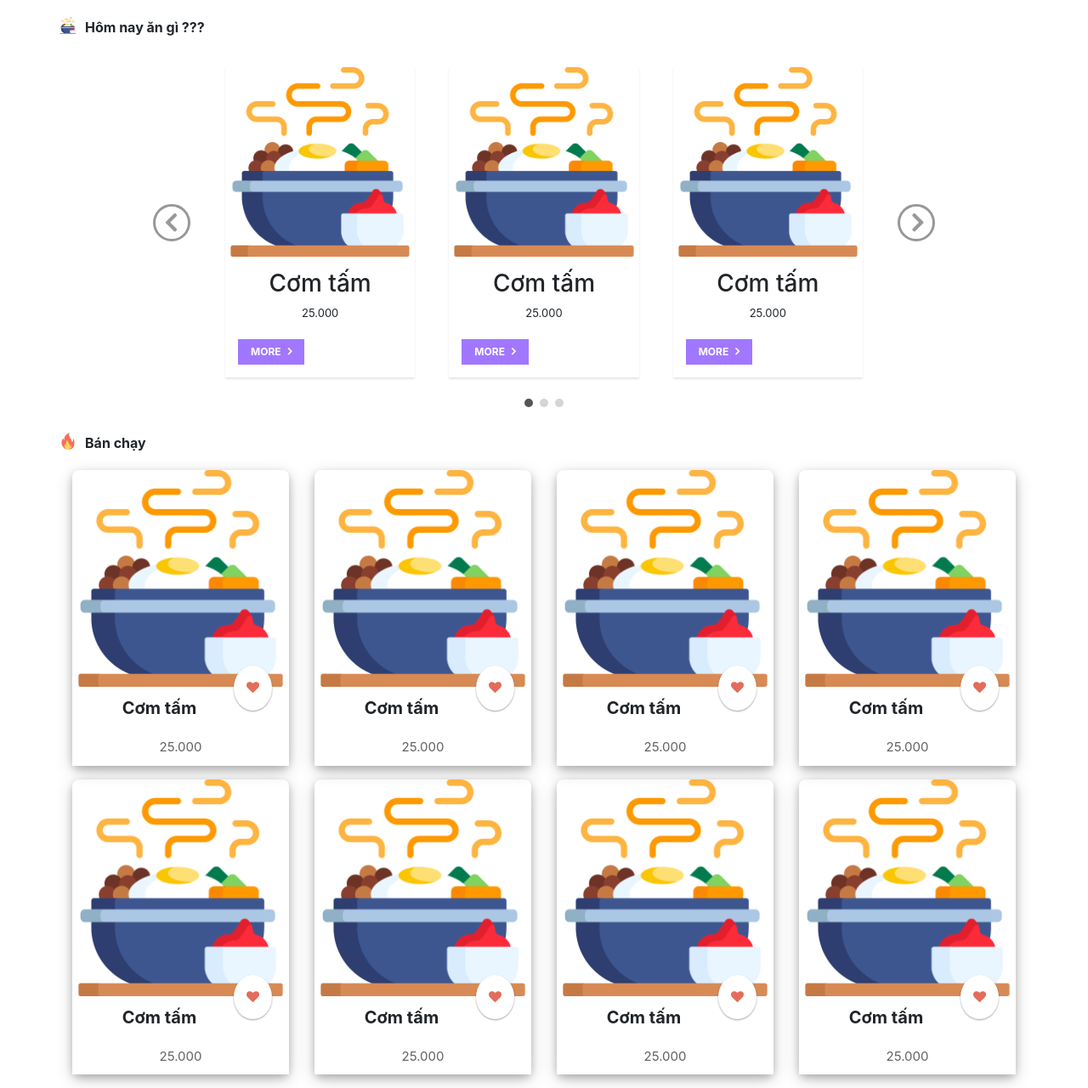
After one commit to khang3052002/NHOM24-NMCPM-QUANLICANTIN, a web app: file admin/homepage.html in a window 1280 px wide. The commit adds this page. Shown: the whole page at 85% size. Run offline with its HTML, style and script files only (its server is not run), Linux system fonts and the light colour scheme.

Commit message:
add front-end

```diff
--- /dev/null
+++ b/admin/homepage.html
@@ -0,0 +1,332 @@
+<!DOCTYPE html>
+<html lang="en">
+
+<head>
+    <meta charset="UTF-8">
+    <meta http-equiv="X-UA-Compatible" content="IE=edge">
+    <meta name="viewport" content="width=device-width, initial-scale=1.0">
+
+    <link rel="stylesheet" href="https://stackpath.bootstrapcdn.com/bootstrap/4.5.0/css/bootstrap.min.css">
+    <link rel="stylesheet" href="https://maxcdn.bootstrapcdn.com/font-awesome/4.7.0/css/font-awesome.min.css">
+    <script src="../js/jquery-3.6.1.min.js"></script>
+    <script src="https://stackpath.bootstrapcdn.com/bootstrap/4.5.0/js/bootstrap.min.js"></script>
+    <script src="../js/bootstrap.min.js"></script>
+    <script src="https://cdn.jsdelivr.net/npm/bootstrap@5.2.3/dist/js/bootstrap.min.js"></script>
+    <link rel="stylesheet" href="../css/style-homepage.css">
+    <title>Home page</title>
+</head>
+
+<body>
+    <div class="container" style="margin-top: 20px;">
+        <div class="row d-flex" style="flex-wrap: nowrap;">
+            <img src="../images/food.png" alt="" style="width: 20px; height: 20px">
+            <strong style="white-space: nowrap; padding-left: 10px;">Hôm nay ăn gì ???</strong>
+        </div>
+        <div class="row">
+            <div class="col-md-10 mx-auto">
+                <div id="myCarousel" class="carousel slide" data-ride="carousel" data-interval="0">
+                    <!-- Carousel indicators -->
+                    <ol class="carousel-indicators">
+                        <li data-target="#myCarousel" data-slide-to="0" class="active"></li>
+                        <li data-target="#myCarousel" data-slide-to="1"></li>
+                        <li data-target="#myCarousel" data-slide-to="2"></li>
+                    </ol>
+                    <!-- Wrapper for carousel items -->
+                    <div class="carousel-inner">
+                        <div class="carousel-item active">
+                            <div class="row">
+                                <div class="col-sm-4">
+                                    <div class="thumb-wrapper">
+                                        <div class="img-box">
+                                            <img src="../images/food.png" class="img-fluid" alt="">
+                                        </div>
+                                        <div class="thumb-content">
+                                            <h3 class="text-center">Cơm tấm</h3>
+                                            <p class="text-center">25.000</p>
+                                            <a href="#" class="btn btn-primary">More <i
+                                                    class="fa fa-angle-right"></i></a>
+                                        </div>
+                                    </div>
+                                </div>
+                                <div class="col-sm-4">
+                                    <div class="thumb-wrapper">
+                                        <div class="img-box">
+                                            <img src="../images/food.png" class="img-fluid" alt="">
+                                        </div>
+                                        <div class="thumb-content">
+                                            <h3 class="text-center">Cơm tấm</h3>
+                                            <p class="text-center">25.000</p>
+                                            <a href="#" class="btn btn-primary">More <i
+                                                    class="fa fa-angle-right"></i></a>
+                                        </div>
+                                    </div>
+                                </div>
+                                <div class="col-sm-4">
+                                    <div class="thumb-wrapper">
+                                        <div class="img-box">
+                                            <img src="../images/food.png" class="img-fluid" alt="">
+                                        </div>
+                                        <div class="thumb-content">
+                                            <h3 class="text-center">Cơm tấm</h3>
+                                            <p class="text-center">25.000</p>
+                                            <a href="#" class="btn btn-primary">More <i
+                                                    class="fa fa-angle-right"></i></a>
+                                        </div>
+                                    </div>
+                                </div>
+                            </div>
+                        </div>
+                        <div class="carousel-item">
+                            <div class="row">
+                                <div class="col-sm-4">
+                                    <div class="thumb-wrapper">
+                                        <div class="img-box">
+                                            <img src="../images/food.png" class="img-fluid"
+                                                alt="">
+                                        </div>
+                                        <div class="thumb-content">
+                                            <h3 class="text-center">Cơm tấm</h3>
+                                            <p class="text-center">25.000</p>
+                                            <a href="#" class="btn btn-primary">More <i
+                                                    class="fa fa-angle-right"></i></a>
+                                        </div>
+                                    </div>
+                                </div>
+                                <div class="col-sm-4">
+                                    <div class="thumb-wrapper">
+                                        <div class="img-box">
+                                            <img src="../images/food.png" class="img-fluid" alt="">
+                                        </div>
+                                        <div class="thumb-content">
+                                            <h3 class="text-center">Cơm tấm</h3>
+                                            <p class="text-center">25.000</p>
+                                            <a href="#" class="btn btn-primary">More <i
+                                                    class="fa fa-angle-right"></i></a>
+                                        </div>
+                                    </div>
+                                </div>
+                                <div class="col-sm-4">
+                                    <div class="thumb-wrapper">
+                                        <div class="img-box">
+                                            <img src="../images/food.png" class="img-fluid" alt="">
+                                        </div>
+                                        <div class="thumb-content">
+                                            <h3 class="text-center">Cơm tấm</h3>
+                                            <p class="text-center">25.000</p>
+                                            <a href="#" class="btn btn-primary">More <i
+                                                    class="fa fa-angle-right"></i></a>
+                                        </div>
+                                    </div>
+                                </div>
+                            </div>
+                        </div>
+                        <div class="carousel-item">
+                            <div class="row">
+                                <div class="col-sm-4">
+                                    <div class="thumb-wrapper">
+                                        <div class="img-box">
+                                            <img src="../images/food.png" class="img-fluid"
+                                                alt="">
+                                        </div>
+                                        <div class="thumb-content">
+                                            <h3 class="text-center">Cơm tấm</h3>
+                                            <p class="text-center">25.000</p>
+                                            <a href="#" class="btn btn-primary">More <i
+                                                    class="fa fa-angle-right"></i></a>
+                                        </div>
+                                    </div>
+                                </div>
+                                <div class="col-sm-4">
+                                    <div class="thumb-wrapper">
+                                        <div class="img-box">
+                                            <img src="../images/food.png" class="img-fluid" alt="">
+                                        </div>
+                                        <div class="thumb-content">
+                                            <h3 class="text-center">Cơm tấm</h3>
+                                            <p class="text-center">25.000</p>
+                                            <a href="#" class="btn btn-primary">More <i
+                                                    class="fa fa-angle-right"></i></a>
+                                        </div>
+                                    </div>
+                                </div>
+                                <div class="col-sm-4">
+                                    <div class="thumb-wrapper">
+                                        <div class="img-box">
+                                            <img src="../images/food.png" class="img-fluid" alt="">
+                                        </div>
+                                        <div class="thumb-content">
+                                            <h3 class="text-center">Cơm tấm</h3>
+                                            <p class="text-center">25.000</p>
+                                            <a href="#" class="btn btn-primary">More <i
+                                                    class="fa fa-angle-right"></i></a>
+                                        </div>
+                                    </div>
+                                </div>
+                            </div>
+                        </div>
+                    </div>
+                    <!-- Carousel controls -->
+                    <a class="carousel-control-prev" href="#myCarousel" data-slide="prev">
+                        <i class="fa fa-angle-left"></i>
+                    </a>
+                    <a class="carousel-control-next" href="#myCarousel" data-slide="next">
+                        <i class="fa fa-angle-right"></i>
+                    </a>
+                </div>
+            </div>
+        </div>
+
+        <div class="row d-flex" style="flex-wrap: nowrap; margin-bottom: 20px;">
+            <img src="../images/flame.png" alt="" style="width: 20px; height: 20px">
+            <strong style="white-space: nowrap; padding-left: 10px;">Bán chạy</strong>
+        </div>
+
+        <div class="row">
+            <div class="col-md-3 col-margin">
+                <div class="card-sl">
+                    <div class="card-image">
+                        <img
+                            src="../images/food.png" />
+                    </div>
+
+                    <a class="card-action" href="#"><i class="fa fa-heart"></i></a>
+
+                    <div class="card-heading text-center">
+                        Cơm tấm
+                    </div>
+                    <div class="card-text text-center">
+                        25.000
+                    </div>
+                </div>
+            </div>
+
+            <div class="col-md-3 col-margin">
+                <div class="card-sl">
+                    <div class="card-image">
+                        <img
+                            src="../images/food.png" />
+                    </div>
+
+                    <a class="card-action" href="#"><i class="fa fa-heart"></i></a>
+
+                    <div class="card-heading text-center">
+                        Cơm tấm
+                    </div>
+                    <div class="card-text text-center">
+                        25.000
+                    </div>
+                </div>
+            </div>
+
+            <div class="col-md-3 col-margin">
+                <div class="card-sl">
+                    <div class="card-image">
+                        <img
+                            src="../images/food.png" />
+                    </div>
+
+                    <a class="card-action" href="#"><i class="fa fa-heart"></i></a>
+
+                    <div class="card-heading text-center">
+                        Cơm tấm
+                    </div>
+                    <div class="card-text text-center">
+                        25.000
+                    </div>
+                </div>
+            </div>
+
+            <div class="col-md-3 col-margin">
+                <div class="card-sl">
+                    <div class="card-image">
+                        <img
+                            src="../images/food.png" />
+                    </div>
+
+                    <a class="card-action" href="#"><i class="fa fa-heart"></i></a>
+
+                    <div class="card-heading text-center">
+                        Cơm tấm
+                    </div>
+                    <div class="card-text text-center">
+                        25.000
+                    </div>
+                </div>
+            </div>
+
+            <div class="col-md-3 col-margin">
+                <div class="card-sl">
+                    <div class="card-image">
+                        <img
+                            src="../images/food.png" />
+                    </div>
+
+                    <a class="card-action" href="#"><i class="fa fa-heart"></i></a>
+
+                    <div class="card-heading text-center">
+                        Cơm tấm
+                    </div>
+                    <div class="card-text text-center">
+                        25.000
+                    </div>
+                </div>
+            </div>
+
+            <div class="col-md-3 col-margin">
+                <div class="card-sl">
+                    <div class="card-image">
+                        <img
+                            src="../images/food.png" />
+                    </div>
+
+                    <a class="card-action" href="#"><i class="fa fa-heart"></i></a>
+
+                    <div class="card-heading text-center">
+                        Cơm tấm
+                    </div>
+                    <div class="card-text text-center">
+                        25.000
+                    </div>
+                </div>
+            </div>
+
+            <div class="col-md-3 col-margin">
+                <div class="card-sl">
+                    <div class="card-image">
+                        <img
+                            src="../images/food.png" />
+                    </div>
+
+                    <a class="card-action" href="#"><i class="fa fa-heart"></i></a>
+
+                    <div class="card-heading text-center">
+                        Cơm tấm
+                    </div>
+                    <div class="card-text text-center">
+                        25.000
+                    </div>
+                </div>
+            </div>
+
+            <div class="col-md-3 col-margin">
+                <div class="card-sl">
+                    <div class="card-image">
+                        <img
+                            src="../images/food.png" />
+                    </div>
+
+                    <a class="card-action" href="#"><i class="fa fa-heart"></i></a>
+
+                    <div class="card-heading text-center">
+                        Cơm tấm
+                    </div>
+                    <div class="card-text text-center">
+                        25.000
+                    </div>
+                </div>
+            </div>
+        </div>
+    </div>
+</body>
+
+</html>
--- a/css/style-homepage.css
+++ b/css/style-homepage.css
@@ -103,3 +103,96 @@
 .carousel-indicators li.active {
     background: #555;
 }
+
+/* Card Styles */
+
+.card-sl {
+    border-radius: 8px;
+    box-shadow: 0 4px 8px 0 rgba(0, 0, 0, 0.2), 0 6px 20px 0 rgba(0, 0, 0, 0.19);
+}
+
+.card-image img {
+    max-height: 100%;
+    max-width: 100%;
+    border-radius: 8px 8px 0px 0;
+}
+
+.card-action {
+    position: relative;
+    float: right;
+    margin-top: -25px;
+    margin-right: 20px;
+    z-index: 2;
+    color: #E26D5C;
+    background: #fff;
+    border-radius: 100%;
+    padding: 15px;
+    font-size: 15px;
+    box-shadow: 0 1px 2px 0 rgba(0, 0, 0, 0.2), 0 1px 2px 0 rgba(0, 0, 0, 0.19);
+}
+
+.card-action:hover {
+    color: #fff;
+    background: #E26D5C;
+    -webkit-animation: pulse 1.5s infinite;
+}
+
+.card-heading {
+    font-size: 20px;
+    font-weight: bold;
+    background: #fff;
+    padding: 10px 15px;
+}
+
+.card-text {
+    padding: 10px 15px;
+    background: #fff;
+    font-size: 15px;
+    color: #636262;
+}
+
+.card-button {
+    display: flex;
+    justify-content: center;
+    padding: 10px 0;
+    width: 100%;
+    background-color: #1F487E;
+    color: #fff;
+    border-radius: 0 0 8px 8px;
+}
+
+.card-button:hover {
+    text-decoration: none;
+    background-color: #1D3461;
+    color: #fff;
+
+}
+
+.col-margin {
+    margin-bottom: 1rem;
+}
+
+@-webkit-keyframes pulse {
+    0% {
+        -moz-transform: scale(0.9);
+        -ms-transform: scale(0.9);
+        -webkit-transform: scale(0.9);
+        transform: scale(0.9);
+    }
+
+    70% {
+        -moz-transform: scale(1);
+        -ms-transform: scale(1);
+        -webkit-transform: scale(1);
+        transform: scale(1);
+        box-shadow: 0 0 0 50px rgba(90, 153, 212, 0);
+    }
+
+    100% {
+        -moz-transform: scale(0.9);
+        -ms-transform: scale(0.9);
+        -webkit-transform: scale(0.9);
+        transform: scale(0.9);
+        box-shadow: 0 0 0 0 rgba(90, 153, 212, 0);
+    }
+}
```
